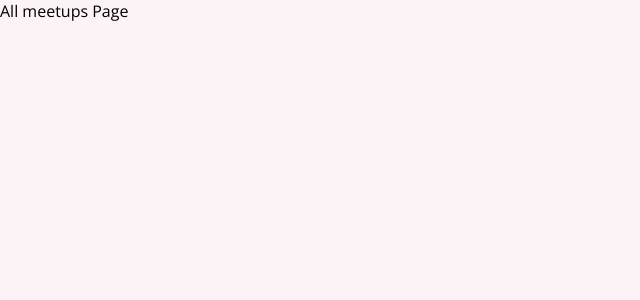
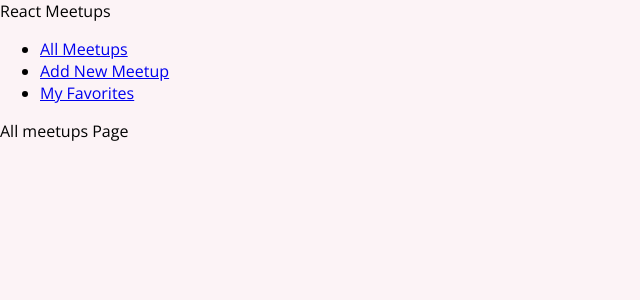
Before and after one commit to abdu-dotcom/react-course, a React (Create React App) app: page / in a window 1280 px wide. Shown: the top 300 px of the page, without its empty margins (0-640 px from the left). Built offline with nearby package versions, Linux system fonts and the light colour scheme.

Commit message:
34. Adding Links & Navigation

```diff
--- a/src/App.js
+++ b/src/App.js
@@ -1,5 +1,6 @@
 // import Todo from "./components/Todo"; // TIdak digunakan
 import { BrowserRouter, Routes, Route } from "react-router-dom";
+import MainNavigation from "./components/layout/MainNavigation";
 import AllMeetupsPage from "./pages/AllMeetups";
 import FavoritesPage from "./pages/Favorites";
 import NewMeetupPage from "./pages/NewMeetup";
@@ -9,6 +10,7 @@
   //
   return (
     <BrowserRouter>
+    <MainNavigation/>
     <Routes>
         <Route path="/" element={<AllMeetupsPage/>}/>
         <Route path="/new-meetup" element={<NewMeetupPage/>}/>
--- /dev/null
+++ b/src/components/layout/MainNavigation.js
@@ -0,0 +1,24 @@
+import { Link } from "react-router-dom";
+
+function MainNavigation() {
+  return (
+    <header>
+      <div>React Meetups</div>
+      <nav>
+        <ul>
+          <li>
+            <Link to="/">All Meetups </Link>
+          </li>
+          <li>
+            <Link to="/new-meetup">Add New Meetup </Link>
+          </li>
+          <li>
+            <Link to="/favorites">My Favorites </Link>
+          </li>
+        </ul>
+      </nav>
+    </header>
+  );
+}
+
+export default MainNavigation;
```
